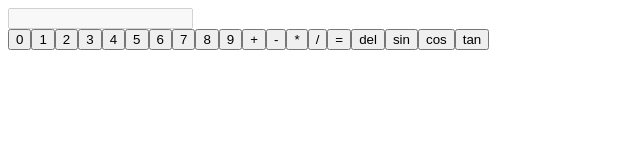
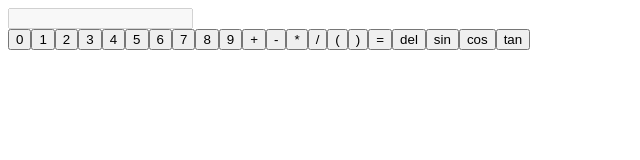
Before and after one commit to hanhwanglim/calculator, a React (Create React App) app: page / in a window 1280 px wide. Shown: the top 160 px of the page, without its empty margins (0-640 px from the left). Built offline with nearby package versions, Linux system fonts and the light colour scheme.

Commit message:
Added parenthesis keys Implemented button handlers

```diff
--- a/src/Keys.js
+++ b/src/Keys.js
@@ -30,6 +30,16 @@ const Operators = [
     display: ' / ',
   },
   {
+    id: 'open parenthesis',
+    label: '(',
+    display: '(',
+  },
+  {
+    id: 'close parenthesis',
+    label: ')',
+    display: ')',
+  },
+  {
     id: 'equals',
     label: '=',
   },
--- a/src/components/Board.jsx
+++ b/src/components/Board.jsx
@@ -8,7 +8,10 @@ import {Numbers, Operators, Trigonometry} from '../Keys';
  * @return {React.Component} Board area
  */
 function Board(props) {
-  const [handleNormalButtons, handleTrigonometryButtons] = props.handleButton;
+  const [handleNormalButtons,
+    handleTrigonometryButtons,
+    calculate, deleteExpression] = props.handleButton;
+
   const createNumberButtons = () => {
     return Numbers.map((number) => {
       return (
@@ -23,10 +26,15 @@ function Board(props) {
 
   const createOperatorButtons = () => {
     return Operators.map((operator) => {
+      let handleButton;
+      if (operator.id === 'equals') handleButton = calculate;
+      else if (operator.id === 'delete') handleButton = deleteExpression;
+      else handleButton = handleNormalButtons;
+
       return (
         <Buttons
           key={operator.id}
-          handleButton={handleNormalButtons}
+          handleButton={handleButton}
           {...operator}
         />
       );
--- a/src/components/Calculator.jsx
+++ b/src/components/Calculator.jsx
@@ -10,7 +10,8 @@ import {useState} from 'react';
 function Calculator() {
   const [expression, setExpression] = useState([]);
   const [displayExpression, setDisplayExpression] = useState([]);
-  // const [history, setHistory] = useState([]);
+  const [history, setHistory] = useState([]);
+  const [syntaxError, setSyntaxError] = useState(false);
 
   const handleNormalButtons = (value) => {
     setDisplayExpression((prevDisplayExpression) => {
@@ -31,10 +32,45 @@ function Calculator() {
     setExpression((prevExpression) => [...prevExpression, operator]);
   };
 
-  const handleButton = [handleNormalButtons, handleTrigonometryButtons];
+  const calculate = () => {
+    const exp = expression.join('');
+
+    try {
+      const ans = eval(exp).toString();
+      setSyntaxError(false);
+      setHistory((prevHistory) => [...prevHistory, {displayExpression, ans}]);
+      setExpression(() => ans.split(''));
+      setDisplayExpression(() => ans.split(''));
+      console.log(expression);
+      console.log(displayExpression);
+    } catch (error) {
+      setSyntaxError(true);
+    }
+  };
+
+  const deleteExpression = () => {
+    // console.log(displayExpression);
+
+    setDisplayExpression((prevDisplayExpression) => {
+      return prevDisplayExpression.slice(0, -1);
+    });
+
+    // console.log(displayExpression);
+
+    setExpression((prevExpression) => prevExpression.slice(0, -1));
+  };
+
+  const handleButton = [
+    handleNormalButtons,
+    handleTrigonometryButtons,
+    calculate,
+    deleteExpression,
+  ];
 
   return (
     <div>
+      {syntaxError && <h2>Syntax Error</h2>}
+      {history.length > 0 && <h2>{history.at(-1).ans}</h2>}
       <Display
         display={displayExpression}
       />
```
